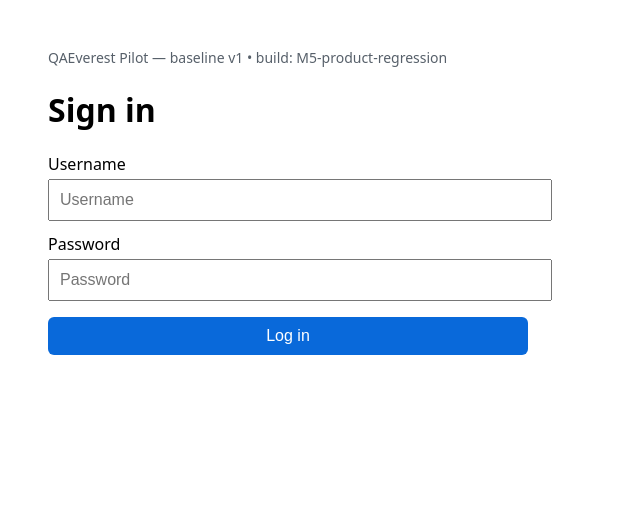
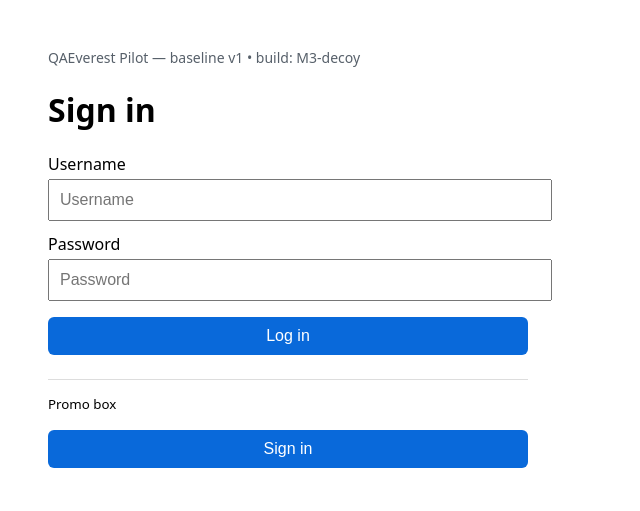
Before and after one commit to victor-2026/qaeverset-pilot-mini, a website: page app/index.html in a window 1280 px wide. Shown: the whole page, without its empty margins (0-640 px from the left). Drawn offline with Linux system fonts and the light colour scheme.

Commit message:
mut(M3): decoy - second Sign in button (promo box)

```diff
--- a/app/index.html
+++ b/app/index.html
@@ -5,7 +5,7 @@
 nav{margin-bottom:20px;color:#57606a;font-size:14px}
 </style></head>
 <body>
-<nav>QAEverest Pilot — baseline v1 • <span id="build">build: M5-product-regression</span></nav>
+<nav>QAEverest Pilot — baseline v1 • <span id="build">build: M3-decoy</span></nav>
 <h1>Sign in</h1>
 <form id="login">
   <label for="username">Username</label>
@@ -14,6 +14,7 @@ nav{margin-bottom:20px;color:#57606a;font-size:14px}
   <input id="password" name="password" type="password" placeholder="Password" autocomplete="current-password" />
   <button id="signinBtn" type="submit">Log in</button>
 </form>
+<div style="margin-top:24px;border-top:1px solid #ddd;padding-top:12px"><small>Promo box</small><br><button id="promoBtn" type="button">Sign in</button></div>
 <div id="ok" class="msg ok">Welcome, <span id="who"></span>!</div>
 <div id="err" class="msg err">Invalid credentials</div>
 <script>
```
